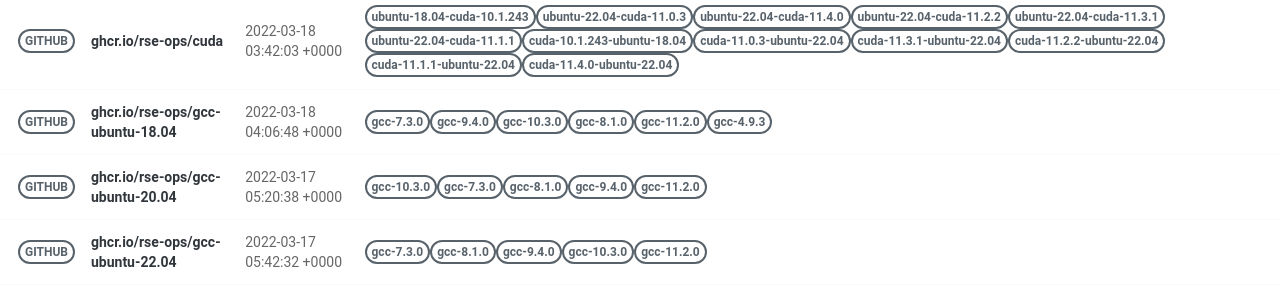
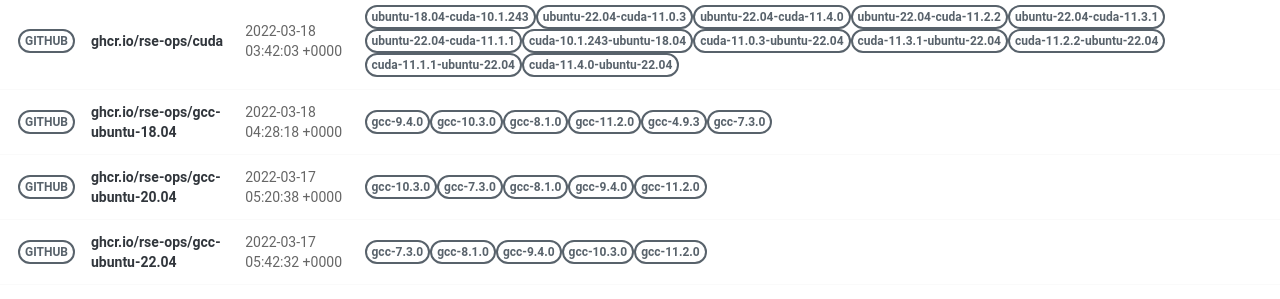
Before and after one commit to rse-ops/docker-images, a Jekyll site: the page built from pages/index.md, in a window 1280 px wide. Shown: the part 502-801 px from the top of the page. Built offline with Jekyll 4.4.1, drawn with Linux system fonts in a browser that asks for light colours; nearby versions of some CDN libraries.

Commit message:
Automated push to update library 2022-03-18

```diff
--- a/_library/ghcr.io-rse-ops-gcc-ubuntu-18.04.md
+++ b/_library/ghcr.io-rse-ops-gcc-ubuntu-18.04.md
@@ -1,14 +1,11 @@
 ---
 layout: container
 name: ghcr.io/rse-ops/gcc-ubuntu-18.04
-updated_at: 2022-03-18 04:06:48.974918
+updated_at: 2022-03-18 04:28:18.505274
 
 
 container_url: https://github.com/orgs/rse-ops/packages/container/package/gcc-ubuntu-18.04
 versions:
- - tag: gcc-7.3.0
-   dockerfile: https://github.com/rse-ops/docker-images/blob/main/ubuntu/gcc/Dockerfile
-   manifest: https://crane.ggcr.dev/manifest/ghcr.io/rse-ops/gcc-ubuntu-18.04:gcc-7.3.0
  - tag: gcc-9.4.0
    dockerfile: https://github.com/rse-ops/docker-images/blob/main/ubuntu/gcc/Dockerfile
    manifest: https://crane.ggcr.dev/manifest/ghcr.io/rse-ops/gcc-ubuntu-18.04:gcc-9.4.0
```
Also changed, not shown: other parts of _library/ghcr.io-rse-ops-gcc-ubuntu-18.04.md (+3 -0 lines).
